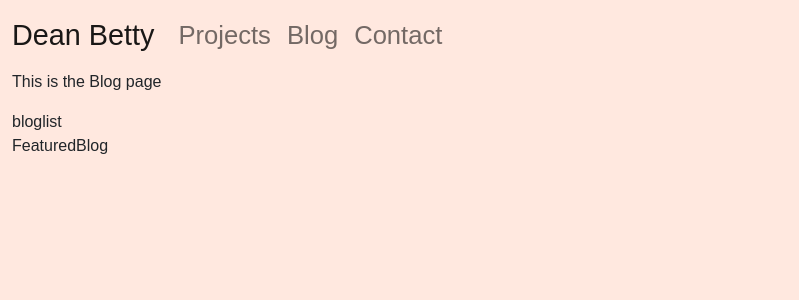
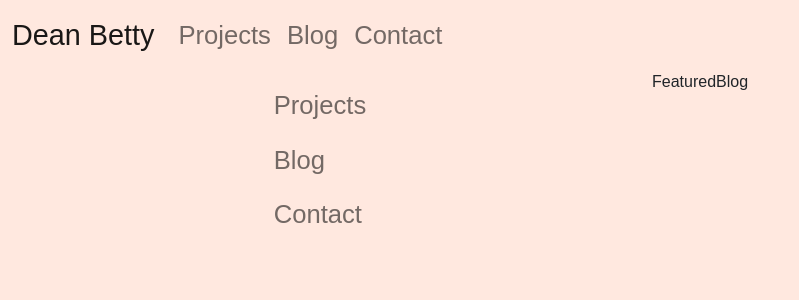
Before and after one commit to deanpointblank/Portfolio_v3, a React (Create React App) app: page /blog in a window 1280 px wide. Shown: the top 300 px of the page, without its empty margins (0-799 px from the left). Built offline with nearby package versions, Linux system fonts and the light colour scheme; a web font is replaced by a local one.

Commit message:
incorporated basic react-bootstrap nav into sidemenu, use flex-column to style

```diff
--- a/src/App.js
+++ b/src/App.js
@@ -13,7 +13,7 @@ import ContactContainer from './Containers/contact';
 import HomeContainer from './Containers/home';
 import NotFoundContainer from './Containers/notFound';
 import ProjectsContainer from './Containers/projects';
-// import { slide as Menu } from 'react-burger-menu';
+
 
 
 import logo from './logo.svg';
--- a/src/Components/sideMenu.js
+++ b/src/Components/sideMenu.js
@@ -5,9 +5,16 @@ export default class SideMenu extends Component {
 
     render(){
         return(
-            <>
-
-            </>
+            <Navbar bg="light" expand="lg" defaultActiveKey="/" className="flex-column">
+            <Navbar.Toggle aria-controls="basic-navbar-nav" />
+            <Navbar.Collapse id="basic-navbar-nav">
+                <Nav className="mr-auto flex-column">
+                    <Nav.Link className="underlined" href="/projects">Projects</Nav.Link>
+                    <Nav.Link className="underlined" href="/blog">Blog</Nav.Link>
+                    <Nav.Link className="underlined" href="/contact">Contact</Nav.Link>
+                </Nav>
+            </Navbar.Collapse>
+        </Navbar>
         )
     }
 }
--- a/src/Containers/blog.js
+++ b/src/Containers/blog.js
@@ -1,16 +1,21 @@
 import React, { Component } from 'react';
+import {Col, Row} from 'react-bootstrap'
 import {BlogList} from '../Components/blogList';
 import {BlogMain} from '../Components/blogMain';
+import SideMenu from '../Components/sideMenu';
 
 export default class BlogContainer extends Component {
 
     render(){
         return(
-            <div>
-                <p>This is the Blog page</p>
-                <BlogList />
-                <BlogMain />
-            </div>
+            <>
+                <Col>
+                    <SideMenu />
+                </Col>
+                <Col>
+                    <BlogMain />
+                </Col>
+            </>
         )
     }
 }
```
